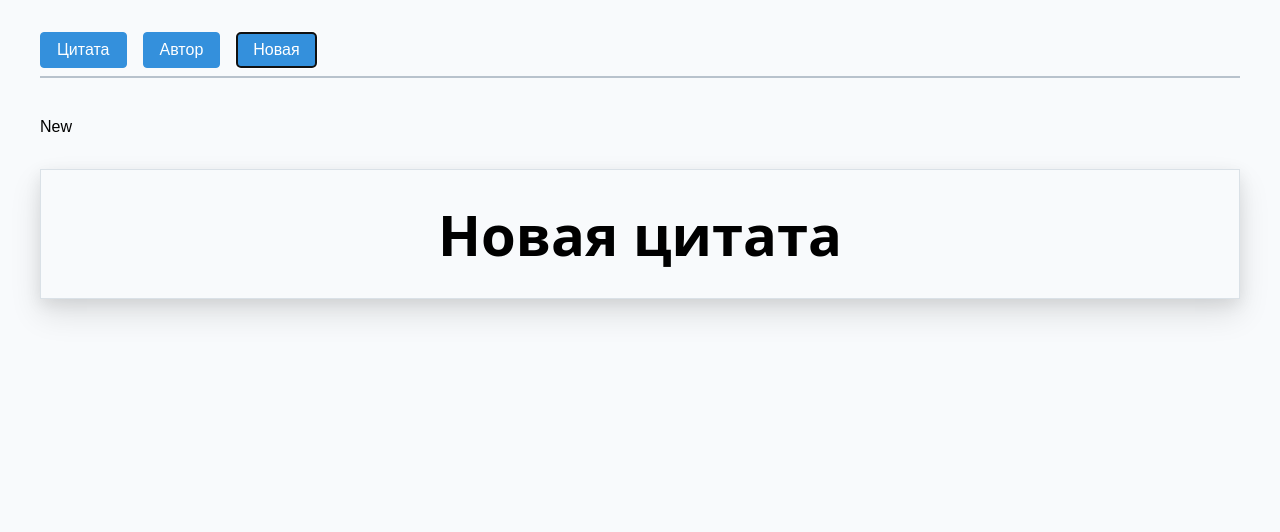
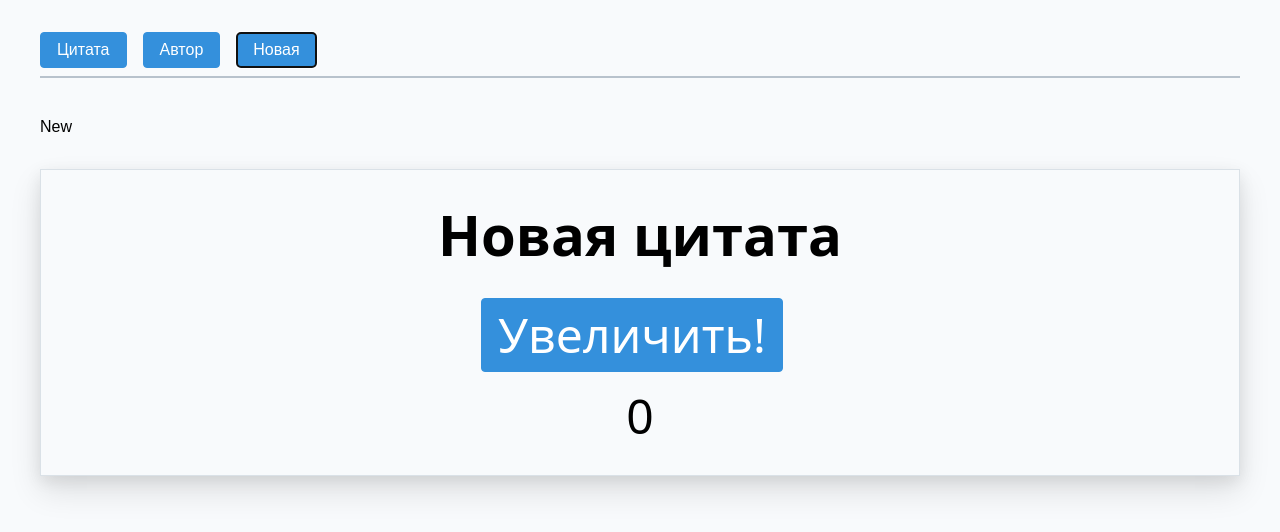
Before and after one commit to curtdp/quotescms, a Vue app: page / in a window 1280 px wide. Both pictures are taken after a click on the button "Новая". Shown: the top 532 px of the page. Built offline with nearby package versions, Linux system fonts and the light colour scheme.

Commit message:
Проверка поведения состояния при динамическом подключении.

```diff
--- a/src/components/New.vue
+++ b/src/components/New.vue
@@ -1,12 +1,18 @@
 <template>
   <div class="border border-gray p-8 shadow-lg text-center text-5xl font-sans font-light">
-    <h3>Новая цитата</h3>
+    <h3 class="mb-8">Новая цитата</h3>
+    <button @click="counter++" class="py-2 px-4 rounded border border-blue bg-blue hover:bg-blue-dark mr-4 text-white">Увеличить!</button>
+    <p class="mt-4">{{ counter }}</p>
   </div>
 </template>
 
 <script>
   export default {
-
+    data() {
+      return {
+        counter: 0
+      }
+    }
   }
 </script>
 
```
